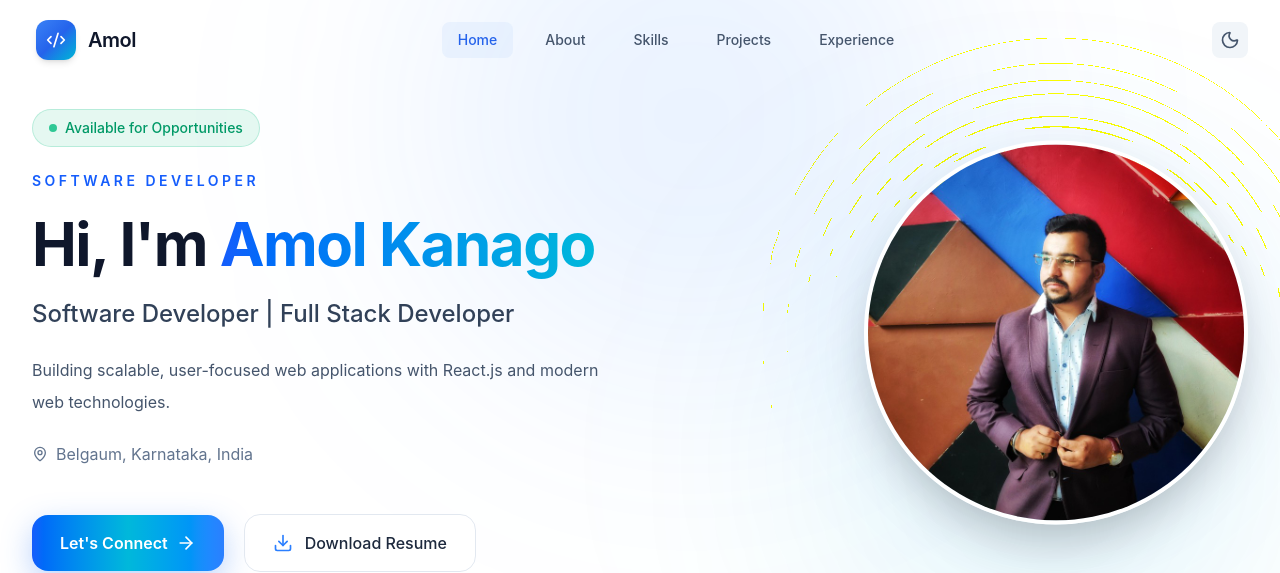
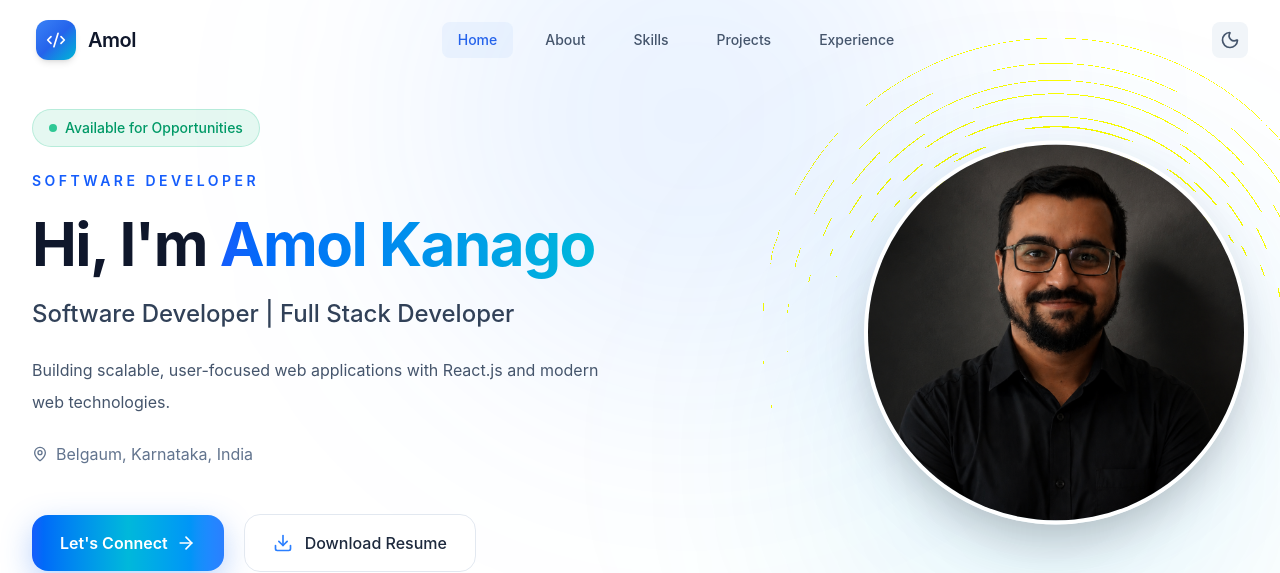
Before and after one commit to amolkanago/AK-portfolio, a React app: page / in a window 1280 px wide. Shown: the top 573 px of the page. Built offline with nearby package versions, Linux system fonts and the light colour scheme; the HTML template or start-up script is replaced by a standard one.

Commit message:
Changed the hero image and centered it

```diff
--- a/src/components/sections/Hero/HeroImage.tsx
+++ b/src/components/sections/Hero/HeroImage.tsx
@@ -1,5 +1,5 @@
 import { motion } from "framer-motion";
-import profileImage from "../../../assets/images/profile-pic.jpg";
+import profileImage from "../../../assets/images/hero-image.png";
 import { personalInfo } from "../../../data/portfolioData";
 
 export default function HeroImage() {
@@ -59,7 +59,7 @@ export default function HeroImage() {
                     <img
                         src={profileImage}
                         alt={personalInfo.name}
-                        className="h-full w-full object-cover"
+                        className="h-full w-full object-cover object-top"
                     />
                 </div>
             </motion.div>
```
